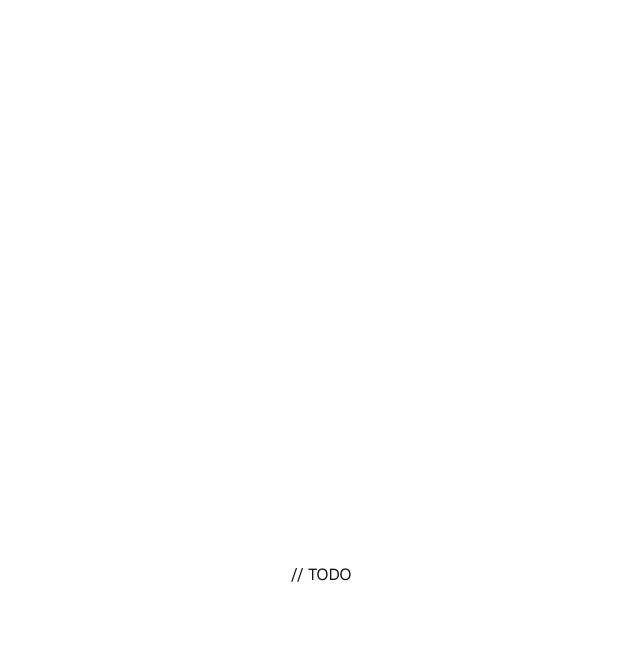
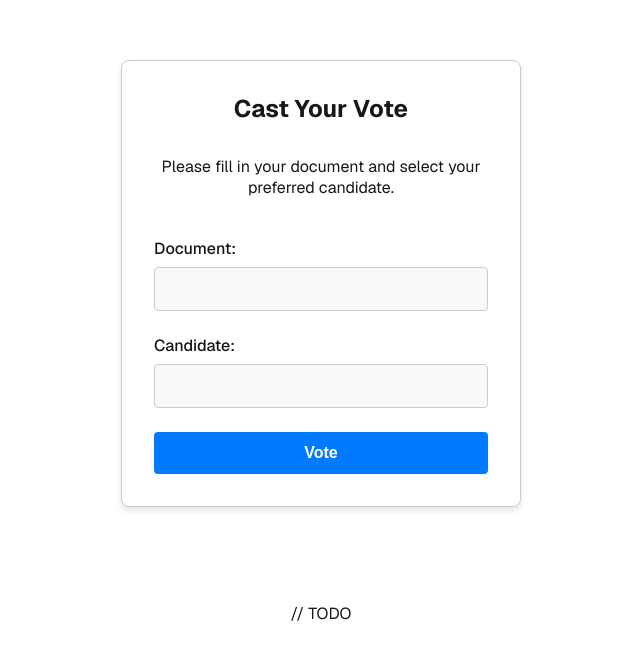
Before and after one commit to CamiloRami/voting-app-frontend, a Next.js app: page / in a window 1280 px wide. Shown: the part 136-794 px from the top of the page, without its empty margins (319-959 px from the left). Built offline with nearby package versions, Linux system fonts and the light colour scheme.

Commit message:
[ADD]: VoteForm component with styling and form functionality

```diff
--- a/src/app/page.jsx
+++ b/src/app/page.jsx
@@ -1,11 +1,10 @@
-import Image from "next/image";
 import styles from "./page.module.css";
-
+import VoteForm from "./ui/VoteForm";
 export default function Home() {
   return (
     <div className={styles.page}>
       <main className={styles.main}>
-
+        <VoteForm />
       </main>
       <footer className={styles.footer}>
         // TODO
--- a/src/app/page.module.css
+++ b/src/app/page.module.css
@@ -1,11 +1,4 @@
 .page {
-  --gray-rgb: 0, 0, 0;
-  --gray-alpha-200: rgba(var(--gray-rgb), 0.08);
-  --gray-alpha-100: rgba(var(--gray-rgb), 0.05);
-
-  --button-primary-hover: #383838;
-  --button-secondary-hover: #f2f2f2;
-
   display: grid;
   grid-template-rows: 20px 1fr 20px;
   align-items: center;
@@ -16,80 +9,11 @@
   font-family: var(--font-geist-sans);
 }
 
-@media (prefers-color-scheme: dark) {
-  .page {
-    --gray-rgb: 255, 255, 255;
-    --gray-alpha-200: rgba(var(--gray-rgb), 0.145);
-    --gray-alpha-100: rgba(var(--gray-rgb), 0.06);
-
-    --button-primary-hover: #ccc;
-    --button-secondary-hover: #1a1a1a;
-  }
-}
-
 .main {
   display: flex;
   flex-direction: column;
   gap: 32px;
   grid-row-start: 2;
-}
-
-.main ol {
-  font-family: var(--font-geist-mono);
-  padding-left: 0;
-  margin: 0;
-  font-size: 14px;
-  line-height: 24px;
-  letter-spacing: -0.01em;
-  list-style-position: inside;
-}
-
-.main li:not(:last-of-type) {
-  margin-bottom: 8px;
-}
-
-.main code {
-  font-family: inherit;
-  background: var(--gray-alpha-100);
-  padding: 2px 4px;
-  border-radius: 4px;
-  font-weight: 600;
-}
-
-.ctas {
-  display: flex;
-  gap: 16px;
-}
-
-.ctas a {
-  appearance: none;
-  border-radius: 128px;
-  height: 48px;
-  padding: 0 20px;
-  border: none;
-  border: 1px solid transparent;
-  transition:
-    background 0.2s,
-    color 0.2s,
-    border-color 0.2s;
-  cursor: pointer;
-  display: flex;
-  align-items: center;
-  justify-content: center;
-  font-size: 16px;
-  line-height: 20px;
-  font-weight: 500;
-}
-
-a.primary {
-  background: var(--foreground);
-  color: var(--background);
-  gap: 8px;
-}
-
-a.secondary {
-  border-color: var(--gray-alpha-200);
-  min-width: 158px;
 }
 
 .footer {
@@ -98,33 +22,6 @@ a.secondary {
   gap: 24px;
 }
 
-.footer a {
-  display: flex;
-  align-items: center;
-  gap: 8px;
-}
-
-.footer img {
-  flex-shrink: 0;
-}
-
-/* Enable hover only on non-touch devices */
-@media (hover: hover) and (pointer: fine) {
-  a.primary:hover {
-    background: var(--button-primary-hover);
-    border-color: transparent;
-  }
-
-  a.secondary:hover {
-    background: var(--button-secondary-hover);
-    border-color: transparent;
-  }
-
-  .footer a:hover {
-    text-decoration: underline;
-    text-underline-offset: 4px;
-  }
-}
 
 @media (max-width: 600px) {
   .page {
@@ -136,33 +33,9 @@ a.secondary {
     align-items: center;
   }
 
-  .main ol {
-    text-align: center;
-  }
-
-  .ctas {
-    flex-direction: column;
-  }
-
-  .ctas a {
-    font-size: 14px;
-    height: 40px;
-    padding: 0 16px;
-  }
-
-  a.secondary {
-    min-width: auto;
-  }
-
   .footer {
     flex-wrap: wrap;
     align-items: center;
     justify-content: center;
   }
 }
-
-@media (prefers-color-scheme: dark) {
-  .logo {
-    filter: invert();
-  }
-}
--- /dev/null
+++ b/src/app/ui/VoteForm/VoteForm.module.css
@@ -0,0 +1,72 @@
+.form {
+  display: flex;
+  flex-direction: column;
+  gap: 1.5rem;
+  max-width: 400px;
+  margin: 2rem auto;
+  padding: 2rem;
+  border: 1px solid var(--border);
+  border-radius: 8px;
+  background-color: var(--background);
+  box-shadow: 0 4px 6px rgba(0, 0, 0, 0.1);
+}
+
+.title {
+  font-size: 1.5rem;
+  font-weight: bold;
+  text-align: center;
+  color: var(--foreground);
+  margin-bottom: 0.5rem;
+}
+
+.description {
+  font-size: 1rem;
+  text-align: center;
+  color: var(--foreground);
+  margin-bottom: 1rem;
+}
+
+.label {
+  display: flex;
+  flex-direction: column;
+  font-size: 1rem;
+  font-weight: 500;
+  color: var(--foreground);
+}
+
+.input {
+  margin-top: 0.5rem;
+  padding: 0.75rem;
+  font-size: 1rem;
+  border-radius: 4px;
+  border: 1px solid var(--border);
+  background-color: var(--input-background);
+  color: var(--input-text);
+  transition: border-color 0.2s ease-in-out, box-shadow 0.2s ease-in-out;
+}
+
+.input:focus {
+  border-color: var(--button-primary-hover);
+  box-shadow: 0 0 4px var(--button-primary-hover);
+  outline: none;
+}
+
+.button {
+  padding: 0.75rem 1.5rem;
+  font-size: 1rem;
+  font-weight: 600;
+  color: #fff;
+  background-color: var(--button-primary);
+  border: none;
+  border-radius: 4px;
+  cursor: pointer;
+  transition: background-color 0.2s ease-in-out, transform 0.1s ease-in-out;
+}
+
+.button:hover {
+  background-color: var(--button-primary-hover);
+}
+
+.button:active {
+  transform: scale(0.98);
+}
--- /dev/null
+++ b/src/app/ui/VoteForm/index.jsx
@@ -0,0 +1,41 @@
+import styles from './VoteForm.module.css';
+
+export default function VoteForm() {
+  return (
+    <form className={styles.form}>
+      <h2 className={styles.title}>Cast Your Vote</h2>
+      <p className={styles.description}>
+        Please fill in your document and select your preferred candidate.
+      </p>
+      <label htmlFor="document" className={styles.label}>
+        Document:
+        <input
+          type="text"
+          name="document"
+          id="document"
+          className={styles.input}
+          required
+        />
+      </label>
+      <label htmlFor="candidate" className={styles.label}>
+        Candidate:
+        <input
+          type="text"
+          id="candidate"
+          name="candidate"
+          className={styles.input}
+          required
+          list="candidate-list"
+        />
+        <datalist id="candidate-list">
+          <option value="José" />
+          <option value="Paco" />
+          <option value="María" />
+        </datalist>
+      </label>
+      <button type="submit" className={styles.button}>
+        Vote
+      </button>
+    </form>
+  );
+}
--- a/src/app/ui/globals.css
+++ b/src/app/ui/globals.css
@@ -1,12 +1,22 @@
 :root {
   --background: #ffffff;
   --foreground: #171717;
+  --border: #cccccc;
+  --input-background: #f9f9f9;
+  --input-text: #171717;
+  --button-primary: #007bff;
+  --button-primary-hover: #383838;
 }
 
 @media (prefers-color-scheme: dark) {
   :root {
     --background: #0a0a0a;
     --foreground: #ededed;
+    --border: #444444;
+    --input-background: #1a1a1a;
+    --input-text: #ededed;
+    --button-primary: #0056b3;
+    --button-primary-hover: #ccc;
   }
 }
 
```
